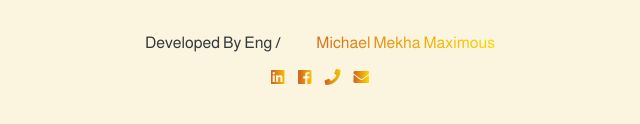
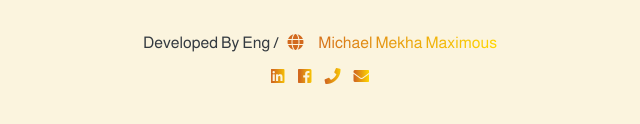
Before and after one commit to mekhamichael/CoffeeShop-66, a plain HTML site: page index.html in a window 1280 px wide. Shown: the part 2557-2681 px from the top of the page, 320-960 px from the left. Drawn offline with nearby package versions, Linux system fonts and the light colour scheme.

Commit message:
Update index.html

```diff
--- a/index.html
+++ b/index.html
@@ -9,6 +9,7 @@
     <link rel="stylesheet" media="all" href="style/style1.css" data-turbolinks-track="reload" />
     <link rel="stylesheet" media="screen" href="style/style2.css" data-turbolinks-track="reload" />
     <link rel="stylesheet" href="style/style.css">
+        <link rel="stylesheet" href="style/all.css">
     <link rel="icon" type="image/png" href="imgs/home/logo.png">
 
 
```
